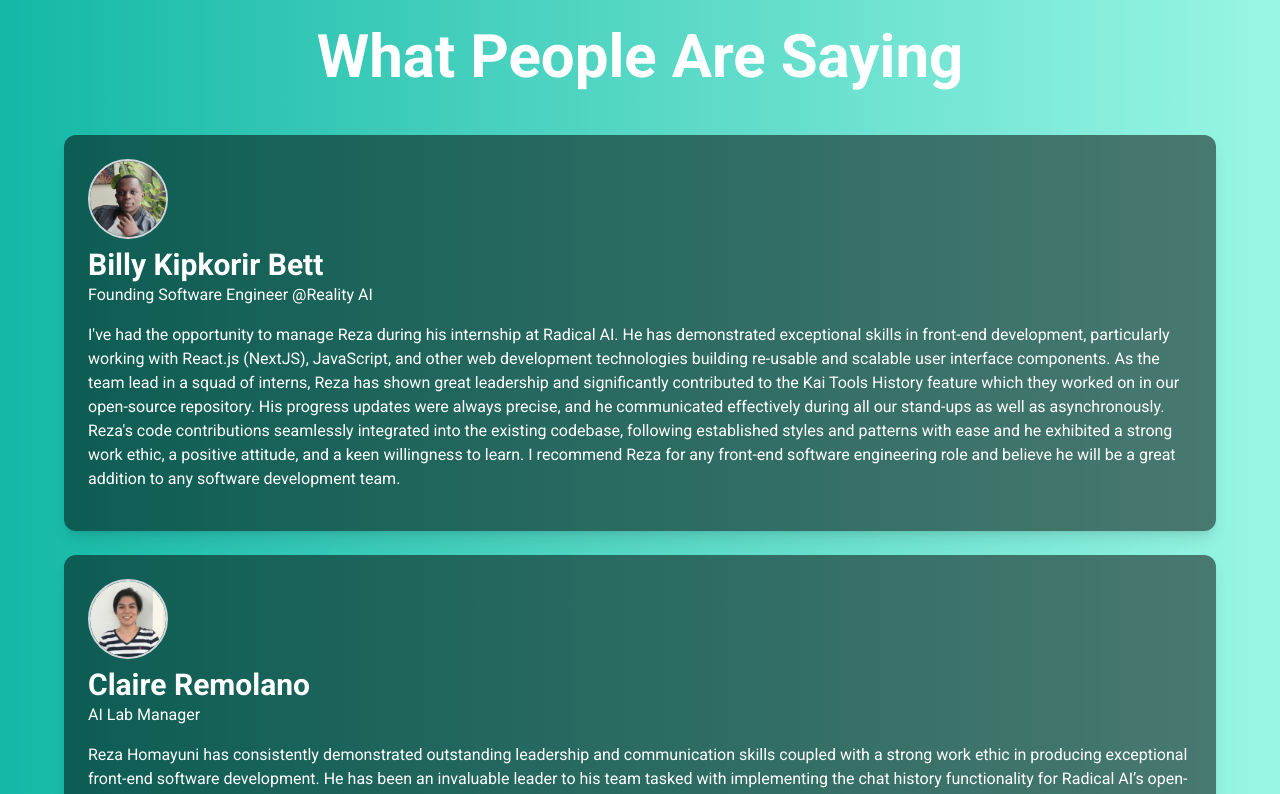
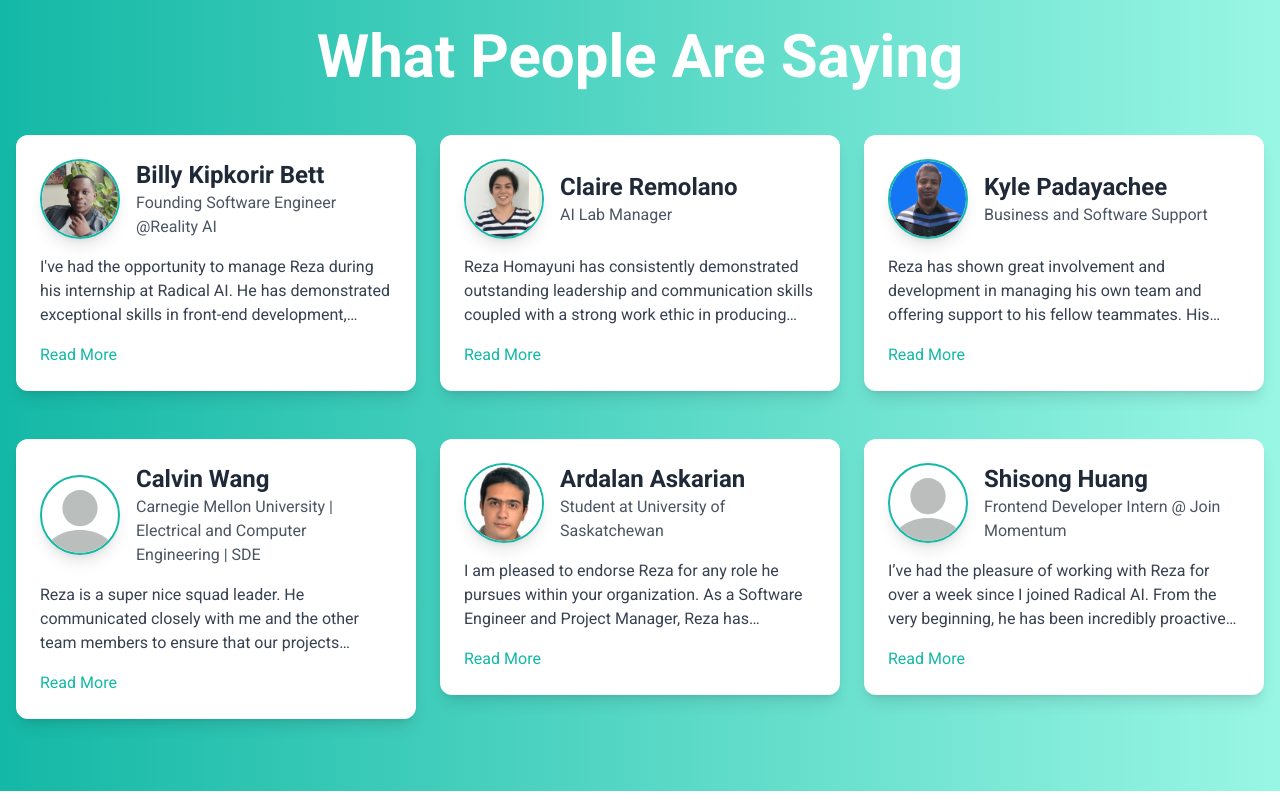
Before and after one commit to Cosmodocus/portfolio, a React (Vite) app: page / in a window 1280 px wide. Shown: the part 4220-5014 px from the top of the page. Built offline with nearby package versions, Linux system fonts and the light colour scheme.

Commit message:
Updated testimonial section again

```diff
--- a/src/Components/TestimonialCard.jsx
+++ b/src/Components/TestimonialCard.jsx
@@ -10,21 +10,27 @@ const TestimonialCard = ({ testimonial }) => {
   };
 
   return (
-    <div className="max-w-6xl mx-auto shadow-lg rounded-xl overflow-hidden mb-6  bg-opacity-50 bg-black space-x-4">
-      <div className="flex items-start p-6 flex-col">
+    <div className="max-w-4xl mx-auto shadow-lg rounded-xl overflow-hidden mb-6 bg-white dark:bg-gray-800 p-6 transition duration-300 ease-in-out transform ">
+      <div className="flex items-center mb-4">
         <img
           src={profilePicture}
           alt={name}
-          className="w-20 h-20 rounded-full border-2 border-gray-300 mr-6 mb-2"
+          className="w-20 h-20 rounded-full border-2 border-teal-500 shadow-lg mr-4"
         />
         <div className="flex-1">
-          <h3 className="text-3xl font-semibold text-custom-white">{name}</h3>
-          <p className=" mb-4 text-custom-white text-md">{title}</p>
-          <p className="text-lgleading-relaxed mb-4 text-custom-white">
-            {text}
-          </p>
+          <h3 className="text-2xl font-bold text-gray-800 dark:text-white">{name}</h3>
+          <p className="text-md text-gray-600 dark:text-gray-300">{title}</p>
         </div>
       </div>
+      <p className={`text-gray-700 dark:text-gray-300 ${isExpanded ? '' : 'line-clamp-3'} transition-all duration-300`}>
+        {text}
+      </p>
+      <button
+        onClick={handleToggle}
+        className="mt-4 text-teal-500 hover:text-teal-700 transition duration-300 focus:outline-none"
+      >
+        {isExpanded ? 'Show Less' : 'Read More'}
+      </button>
     </div>
   );
 };
--- a/src/Pages/Testimonials.jsx
+++ b/src/Pages/Testimonials.jsx
@@ -10,7 +10,7 @@ const Testimonials = () => {
           What People Are Saying
         </h2>
         <motion.div
-          className="grid grid-cols-1  justify-center"
+          className="grid grid-cols-1 gap-6 md:grid-cols-2 lg:grid-cols-3"
           initial={{ opacity: 0 }}
           animate={{ opacity: 1 }}
           transition={{ duration: 0.8 }}
--- a/src/data/projects.js
+++ b/src/data/projects.js
@@ -1,6 +1,6 @@
 // import Finance from "../assets/finance.png";
 import Pokedex from "../assets/Pokedex.png";
-import ZipLinkz from "../assets/Ziplinkz.png";
+// import ZipLinkz from "../assets/Ziplinkz.png";
 // import Sushi from "../assets/kaiyo-sushi.png";
 import MarvelAI from "../assets/Marvel-AI-Revamp.png";
 import Inventory from "../assets/inventory.png";
```
